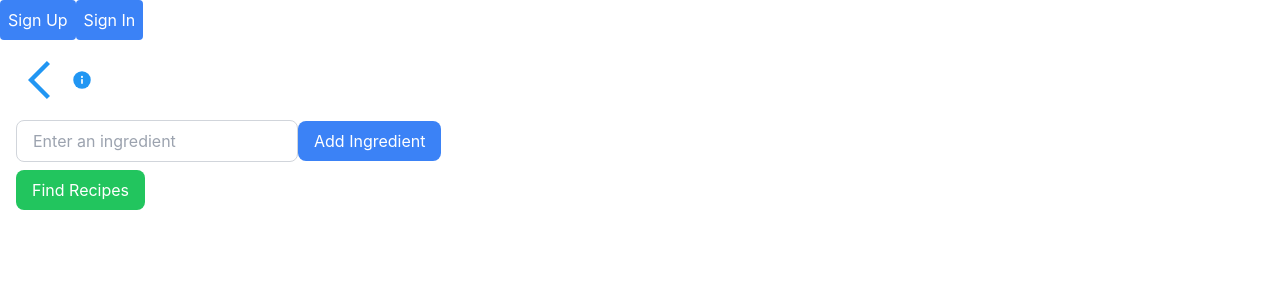
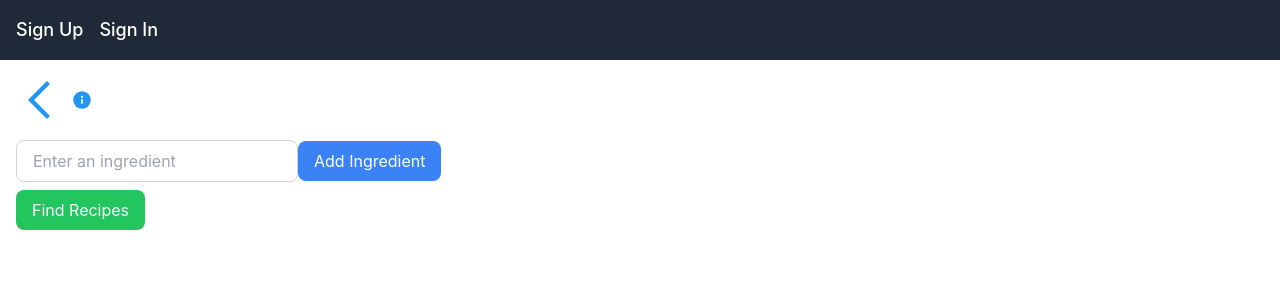
Before and after one commit to sirus-the-beaver/CS361-main-program, a React (Create React App) app in the folder frontend/: page /ingredient-input in a window 1280 px wide. Shown: the top 300 px of the page. Built offline with nearby package versions, Linux system fonts and the light colour scheme.

Commit message:
Only show sign in and sign up buttons for users not signed in, and improve styling of header

```diff
--- a/frontend/src/App.js
+++ b/frontend/src/App.js
@@ -1,3 +1,4 @@
+import React, { useState, useEffect } from 'react';
 import { Routes, Route, useNavigate } from 'react-router-dom';
 import Signup from './components/Signup';
 import SignIn from './components/SignIn';
@@ -9,11 +10,29 @@ import RecipeDetail from './components/RecipeDetail';
 function App() {
   const navigate = useNavigate();
 
+  const [signedIn, setSignedIn] = useState(false);
+
+  useEffect(() => {
+    if (localStorage.getItem('token')) {
+      setSignedIn(true);
+    }
+  }, []);
+
   return (
     <div>
-      <header>
-        <button onClick={() => navigate("/signup")} className='p-2 bg-blue-500 text-white rounded'>Sign Up</button>
-        <button onClick={() => navigate("/signin")} className='p-2 bg-blue-500 text-white rounded'>Sign In</button>
+      <header className="bg-gray-800 py-4">
+        <div className="container mx-auto flex justify-between items-center px-4">
+          {signedIn ? (
+            <nav>
+              <button className="text-white text-lg font-medium mr-4" onClick={() => navigate('/preferences')}>Preferences</button>
+            </nav>
+          ) : (
+            <nav>
+              <button className="text-white text-lg font-medium mr-4" onClick={() => navigate('/signup')}>Sign Up</button>
+              <button className="text-white text-lg font-medium" onClick={() => navigate('/signin')}>Sign In</button>
+            </nav>
+          )}
+        </div>
       </header>
       <Routes>
         <Route path="/signup" element={<Signup />} />
```
